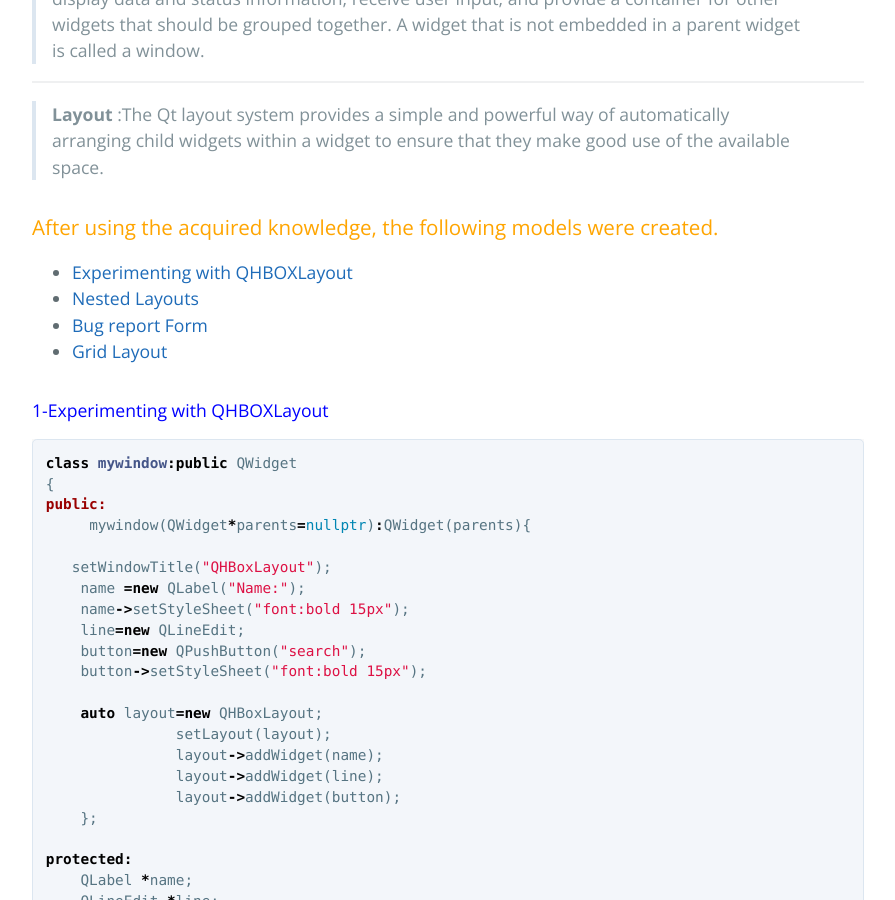
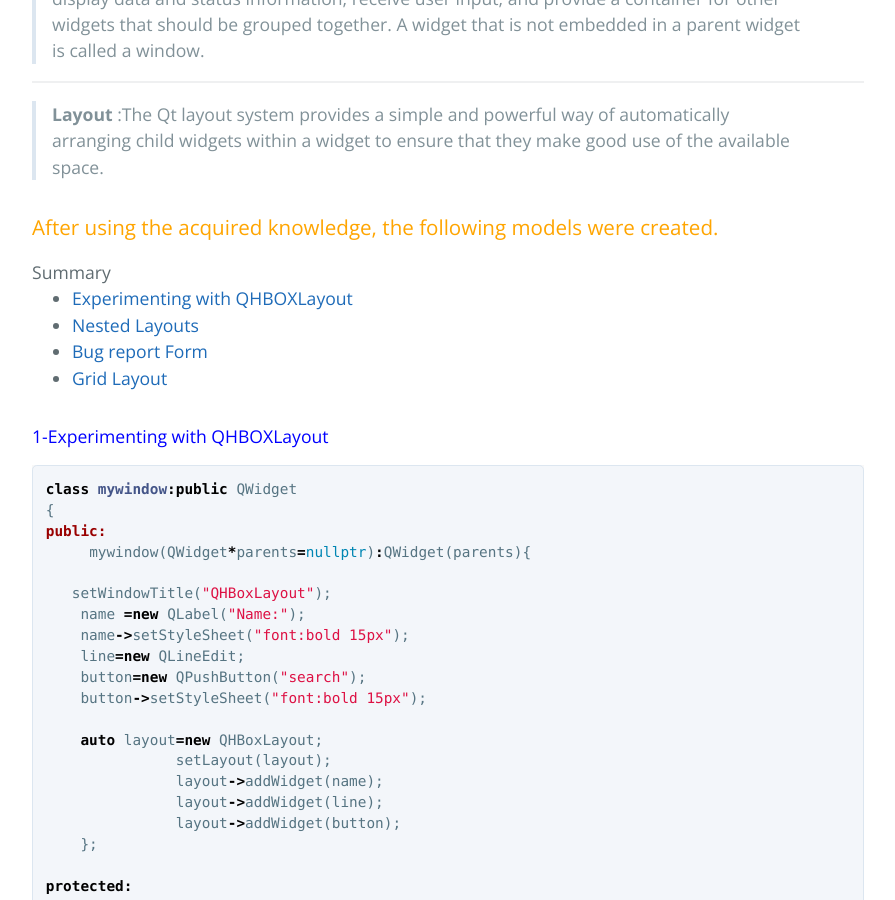
Before and after one commit to ASHellos/C-GUI-Programming-with-QT-PJ2, a Jekyll site: the page built from index.md, in a window 1280 px wide and 900 px high, scrolled down 1060 px. Shown: the whole window, without its empty margins (192-1087 px from the left). Built offline with Jekyll 4.4.1, drawn with Linux system fonts in a browser that asks for light colours; our own code applies the rules of GitHub Pages for plain Markdown files.

Commit message:
Update index.md

```diff
--- a/index.md
+++ b/index.md
@@ -13,6 +13,18 @@ _Qt includes a set of layout management classes that are used to describe how wi
 > **Layout** :The Qt layout system provides a simple and powerful way of automatically arranging child widgets within a widget to ensure that they make good use of the available space.
 
 ### <span style="color:orange">After using the acquired knowledge, the following models were created.</span>
+
+<details>
+<summary>Summary</summary>
+<ul>
+<li> markdown list 1</li>
+<ul>
+<li> nested list 1</li>
+<li> nested list 2</li>
+</ul>
+<li> markdown list 2</li>
+</ul>
+</details>
 
 * [Experimenting with QHBOXLayout](#Experimenting_with_QHBOXLayout)
 * [Nested Layouts](#Nested_Layouts)
```
